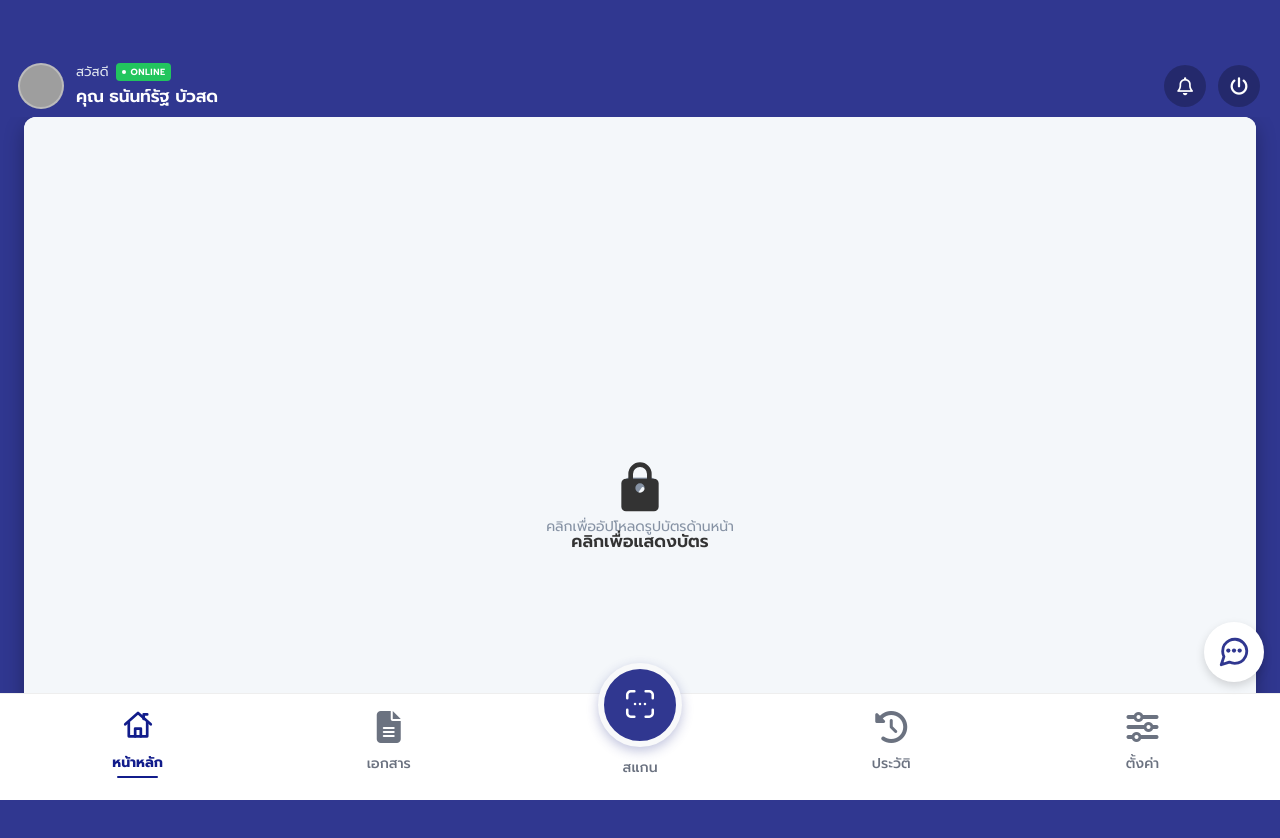
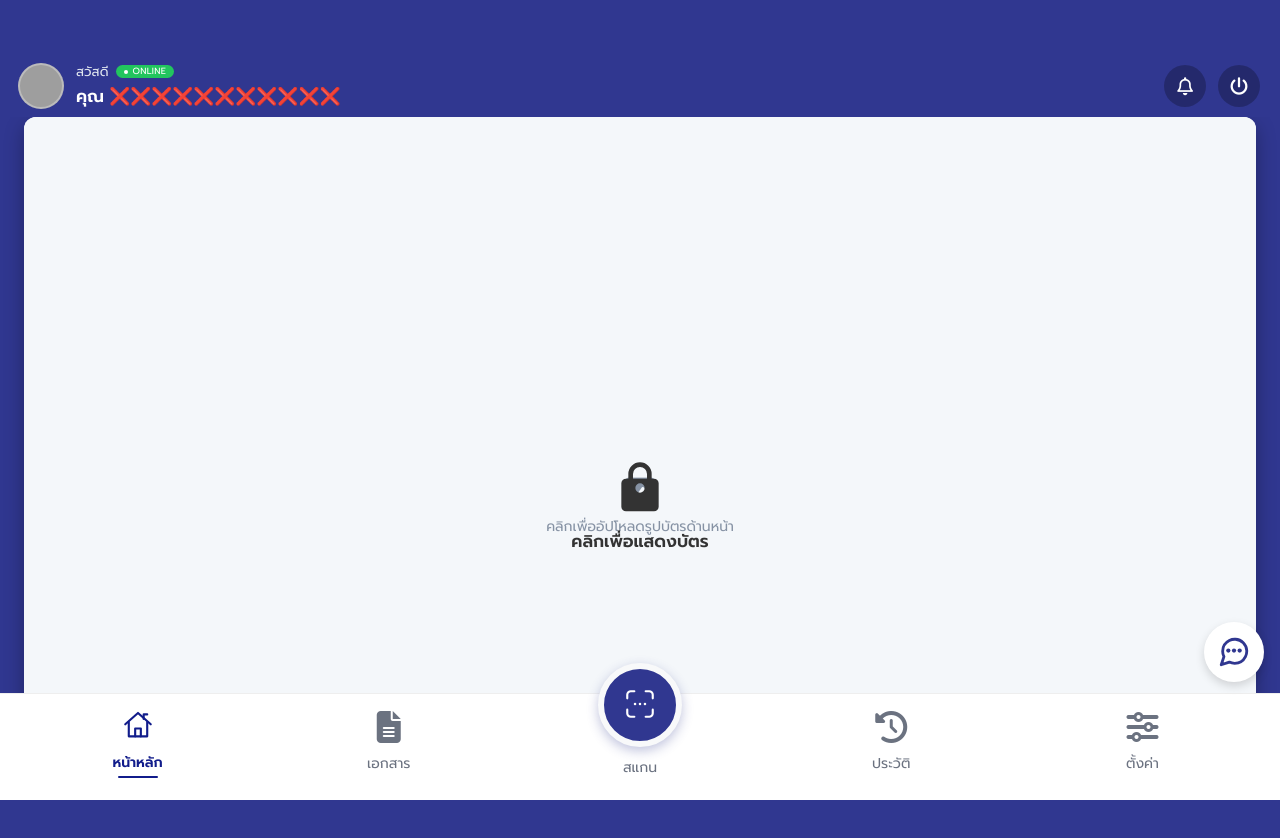
Before and after one commit to pppp167/test, a plain HTML site: page index.html in a window 1280 px wide. Shown: the top 838 px of the page. Drawn offline with Linux system fonts and the light colour scheme; grey boxes are pictures that could not be loaded; a web font is replaced by a local one.

Commit message:
Update index.html

```diff
--- a/index.html
+++ b/index.html
@@ -129,11 +129,17 @@
     }
     .header-icons i:active { background: rgba(0, 0, 0, 0.4); }
 
+    /* ===== ปรับปรุงป้าย ONLINE ===== */
     .online-badge {
-      background: #22c55e; color: white; font-size: 9px; font-weight: 600;
-      padding: 2px 6px; border-radius: 4px; margin-left: 2px;
+      background: #22c55e; color: white;
+      font-size: 9px;
+      font-weight: 400; /* ลดความหนาตัวอักษรลง */
+      padding: 2px 8px; /* เพิ่มความกว้างซ้าย-ขวาให้เป็นวงรีชัดเจน */
+      border-radius: 50px; /* เปลี่ยนเป็นวงรี */
+      line-height: 1; /* ให้ความสูงเท่ากับคำว่าสวัสดี */
+      margin-left: 2px;
       display: inline-flex; align-items: center; gap: 4px; vertical-align: middle;
-      letter-spacing: 0.5px;
+      letter-spacing: 0.3px;
     }
     .online-dot { width: 4px; height: 4px; background: white; border-radius: 50%; }
 
@@ -332,13 +338,13 @@
       flex-direction: column;
       align-items: center;
       gap: clamp(4px, 1.2vw, 8px);
-      color: #6b7280; /* สีเทาเข้มสำหรับปุ่มปกติ */
+      color: #6b7280;
       font-size: clamp(11px, 3vw, 14px);
       background: none;
       border: none;
       cursor: pointer;
       font-family: inherit;
-      font-weight: 500;
+      font-weight: 400; /* ลดความหนาตัวอักษรลง */
       flex: 1;
       min-width: 0;
       padding: 0;
@@ -346,11 +352,10 @@
     }
 
     .nav-item.active {
-      color: #111c8b; /* สีน้ำเงินเข้มสำหรับปุ่มที่เลือก */
-      font-weight: 700;
+      color: #111c8b;
+      font-weight: 600; /* ลดความหนาลงจาก 700 เป็น 600 */
     }
 
-    /* ขีดเส้นใต้ปุ่มที่เลือก */
     .nav-item.active span::after {
       content: '';
       display: block;
@@ -397,13 +402,13 @@
       width: clamp(34px, 9vw, 42px);
       height: clamp(34px, 9vw, 42px);
       stroke: #ffffff;
-      stroke-width: 1.8;
+      stroke-width: 1.5; /* ลดความหนาเส้นไอคอนสแกนลง */
       fill: none;
       stroke-linecap: round;
       stroke-linejoin: round;
     }
 
-    .nav-scan { color: #6b7280; font-size: clamp(11px, 3vw, 14px); font-weight: 500; }
+    .nav-scan { color: #6b7280; font-size: clamp(11px, 3vw, 14px); font-weight: 400; }
     .nav-scan span { margin-top: 2px; }
 
     .chat-fab {
@@ -565,7 +570,7 @@
           </div>
           <div class="user-text">
             <p>สวัสดี <span class="online-badge"><span class="online-dot"></span>ONLINE</span></p>
-            <h1>คุณ ธนันท์รัฐ บัวสด</h1>
+            <h1>คุณ ❌❌❌❌❌❌❌❌❌❌❌</h1>
           </div>
         </div>
 
@@ -739,7 +744,16 @@
         </svg>
       </div>
 
-      <button class="nav-item active"><svg class="nav-home-outline" viewBox="0 0 24 24" fill="none" stroke="currentColor" stroke-width="1.9" stroke-linecap="round" stroke-linejoin="round" aria-hidden="true"><path d="M3 11.5 12 3.5l9 8"/><path d="M18.5 4.5H16v3.2"/><path d="M5.5 10v10h13V10"/><path d="M10 20v-5.5h4V20"/></svg><span>หน้าหลัก</span></button>
+      <!-- ปรับ stroke-width ของไอคอนหน้าหลักเป็น 1.5 -->
+      <button class="nav-item active">
+        <svg class="nav-home-outline" viewBox="0 0 24 24" fill="none" stroke="currentColor" stroke-width="1.5" stroke-linecap="round" stroke-linejoin="round" aria-hidden="true">
+          <path d="M3 11.5 12 3.5l9 8"/>
+          <path d="M18.5 4.5H16v3.2"/>
+          <path d="M5.5 10v10h13V10"/>
+          <path d="M10 20v-5.5h4V20"/>
+        </svg>
+        <span>หน้าหลัก</span>
+      </button>
       <button class="nav-item"><i class="fa-solid fa-file-lines"></i><span>เอกสาร</span></button>
 
       <button class="nav-item nav-scan">
```
